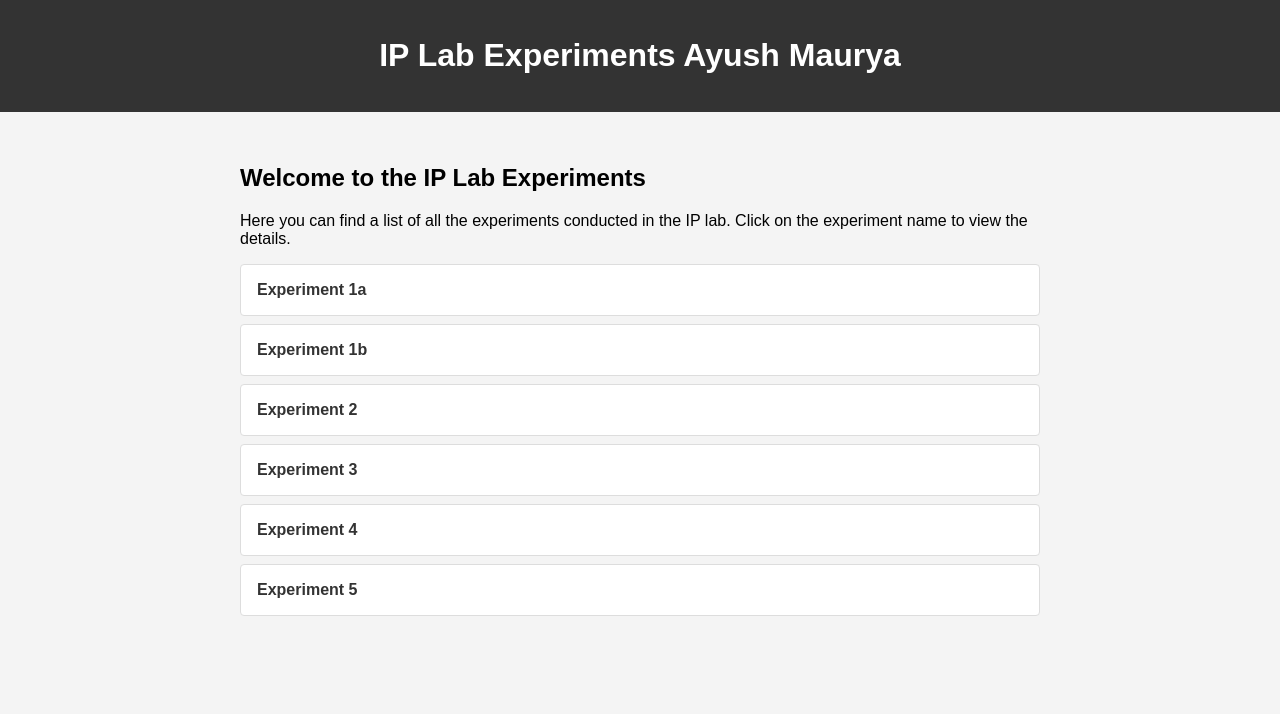
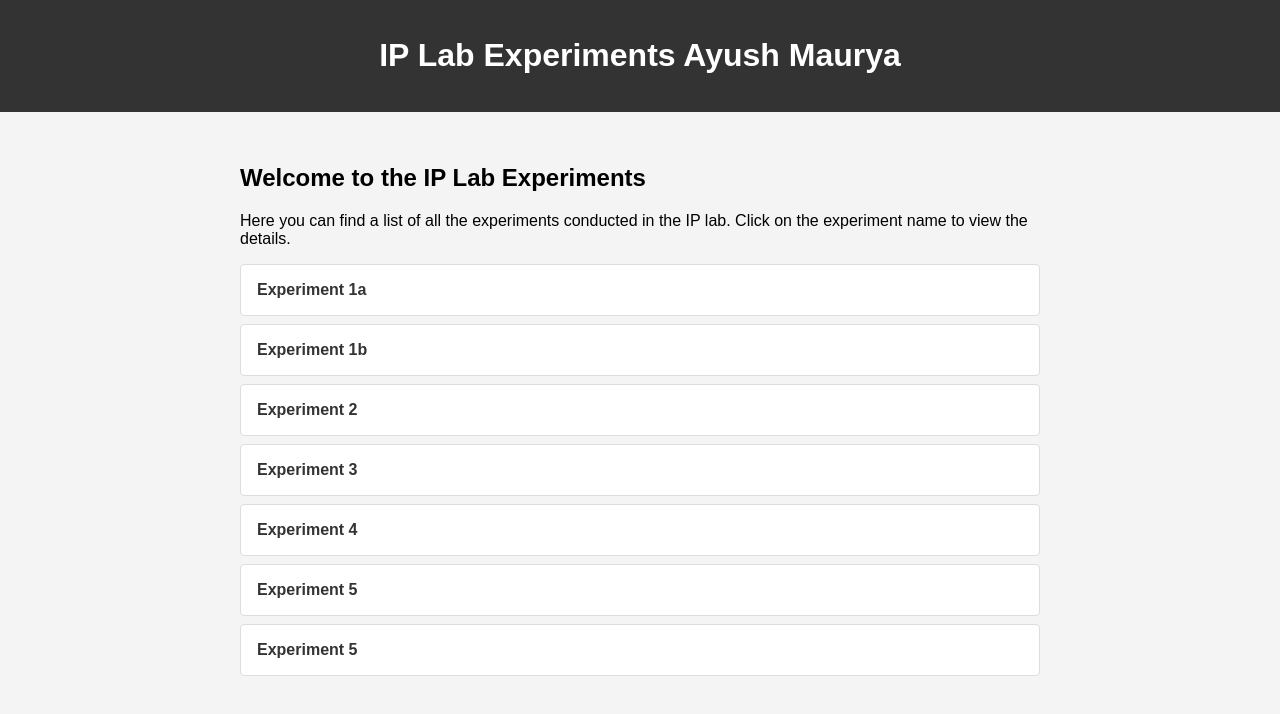
Before and after one commit to Ashloneer/ip_practical_new, a plain HTML site: page index.html in a window 1280 px wide. Drawn offline with Linux system fonts and the light colour scheme.

Commit message:
Update index.html

```diff
--- a/index.html
+++ b/index.html
@@ -58,6 +58,7 @@
             <li><a href="exp3/index.html">Experiment 3</a></li>
             <li><a href="EXP4/INDEX.HTML">Experiment 4</a></li>
             <li><a href="exp5/index.html">Experiment 5</a></li>
+            <li><a href="exp6/index.js">Experiment 5</a></li>
             <!-- <li><a href="experiment3.html">Experiment 3: Title</a></li> -->
             <!-- Add more experiments as needed -->
         </ul>
```
